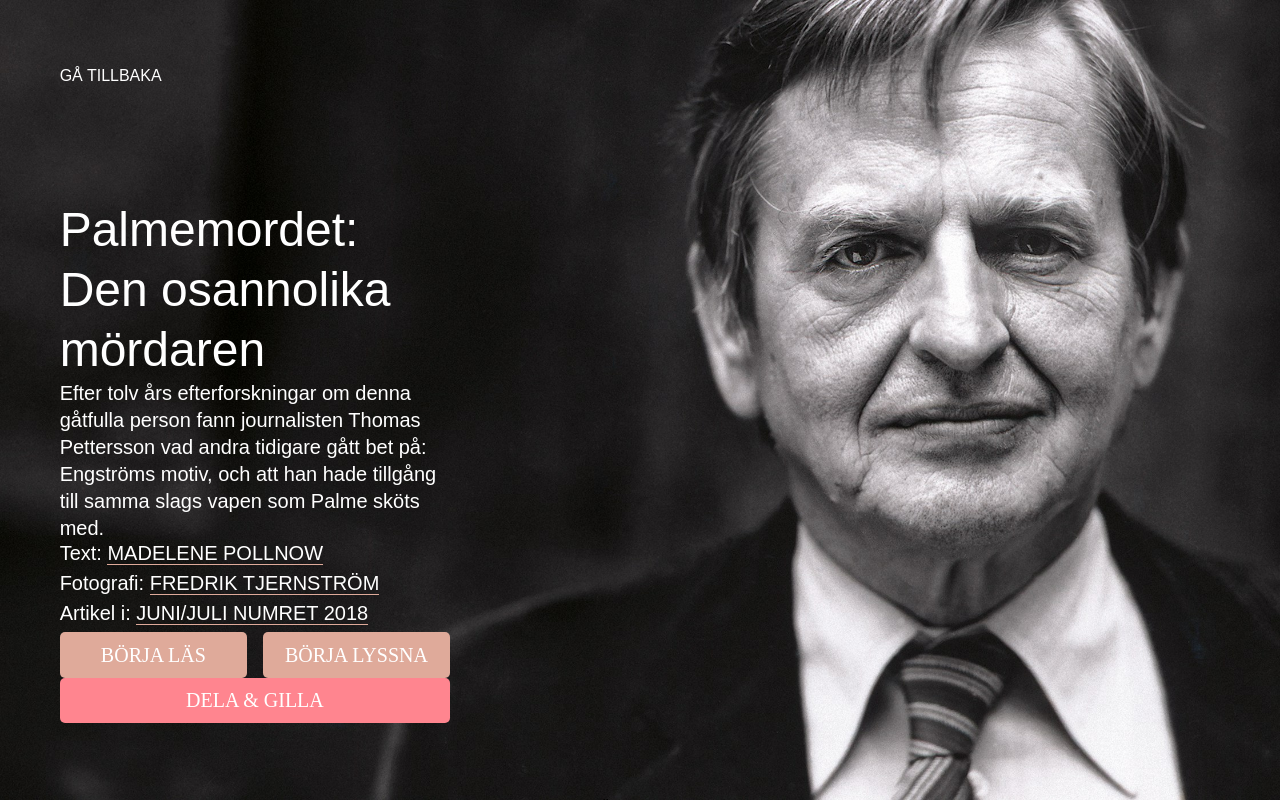
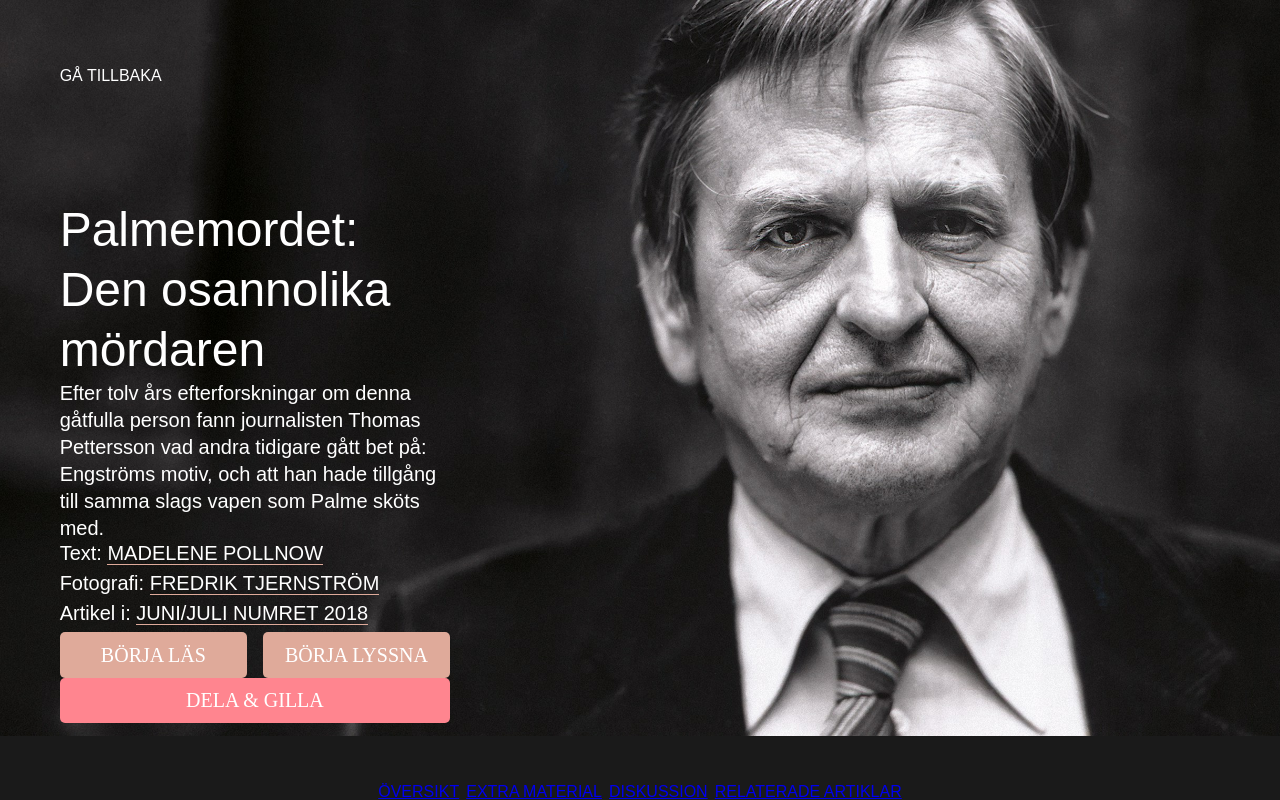
Before and after one commit to besv16/Filter, a React (Create React App) app in the folder frontend/: page / in a window 1280 px wide. Shown: the top 800 px of the page. Built offline with nearby package versions, Linux system fonts and the light colour scheme.

Commit message:
Menu behavior taking shape

```diff
--- a/frontend/src/App.css
+++ b/frontend/src/App.css
@@ -1,5 +1,6 @@
 .App {
   text-align: center;
+  background-color: #1a1a1a;
 }
 
 .App-logo {
--- a/frontend/src/App.js
+++ b/frontend/src/App.js
@@ -1,7 +1,7 @@
 import React, { Component } from 'react';
 import './App.css';
+import Landing from './components/Landing';
 import Menu from './components/Menu';
-import Landing from './components/Landing';
 import Extra from './components/Extra';
 
 class App extends Component {
@@ -15,13 +15,16 @@ class App extends Component {
   render() {
     return (
       <div className="App">
-        {this.state.location == 'oversight' && (<Landing/>)}
-        {this.state.location == 'extra' && (<Extra/>)}
-        <div className="menuBar">
+        <Landing/>
+        <div className="menuContainer">
           <Menu name="ÖVERSIKT" navState={(e) => this.navState('oversight')}/>
           <Menu name="EXTRA MATERIAL" navState={(e) => this.navState('extra')}/>
           <Menu name="DISKUSSION" navState={(e) => this.navState('discussion')}/>
           <Menu name="RELATERADE ARTIKLAR" navState={(e) => this.navState('related')}/>
+        </div>
+        <div className="dynamicContent"><a id="scrollSection"></a>
+          {this.state.location == 'oversight' && (<Landing/>)}
+          {this.state.location == 'extra' && (<Extra/>)}
         </div>
       </div>
     );
--- a/frontend/src/components/Landing/index.css
+++ b/frontend/src/components/Landing/index.css
@@ -1,6 +1,6 @@
 .landingContainer {
   width: 100%;
-  height: 100vh;
+  height: 92vh;
   background-image: url('../../images/OlofPalme.jpg');
   background-size: cover;
   text-align: left;
--- a/frontend/src/components/Landing/index.js
+++ b/frontend/src/components/Landing/index.js
@@ -3,6 +3,10 @@ import PropTypes from 'prop-types';
 import './index.css';
 
 class Landing extends React.Component {
+  navState(e) {
+    this.setState({location: e})
+    console.log(this.state.location);
+  }
   render () {
     return (
       <div className="landingContainer">
--- /dev/null
+++ b/frontend/src/components/Menu/index.css
@@ -0,0 +1,11 @@
+.menuContainer {
+  margin: 0 auto;
+  width: 42%;
+  height: 8vh;
+  color: #fff;
+  background-color: #1a1a1a;
+  display: flex;
+  flex-direction: row;
+  justify-content: space-evenly;
+  align-items: flex-end;
+}
--- a/frontend/src/components/Menu/index.js
+++ b/frontend/src/components/Menu/index.js
@@ -1,8 +1,11 @@
 import React from 'react';
+import './index.css';
 
 const Menu = ({navState, name}) => (
-  <div onClick={navState}>
-    <p>{name}</p>
+  <div className="menuBar" onClick={navState}>
+    <a href="#scrollSection">
+      <p>{name}</p>
+    </a>
   </div>
 
 )
```
